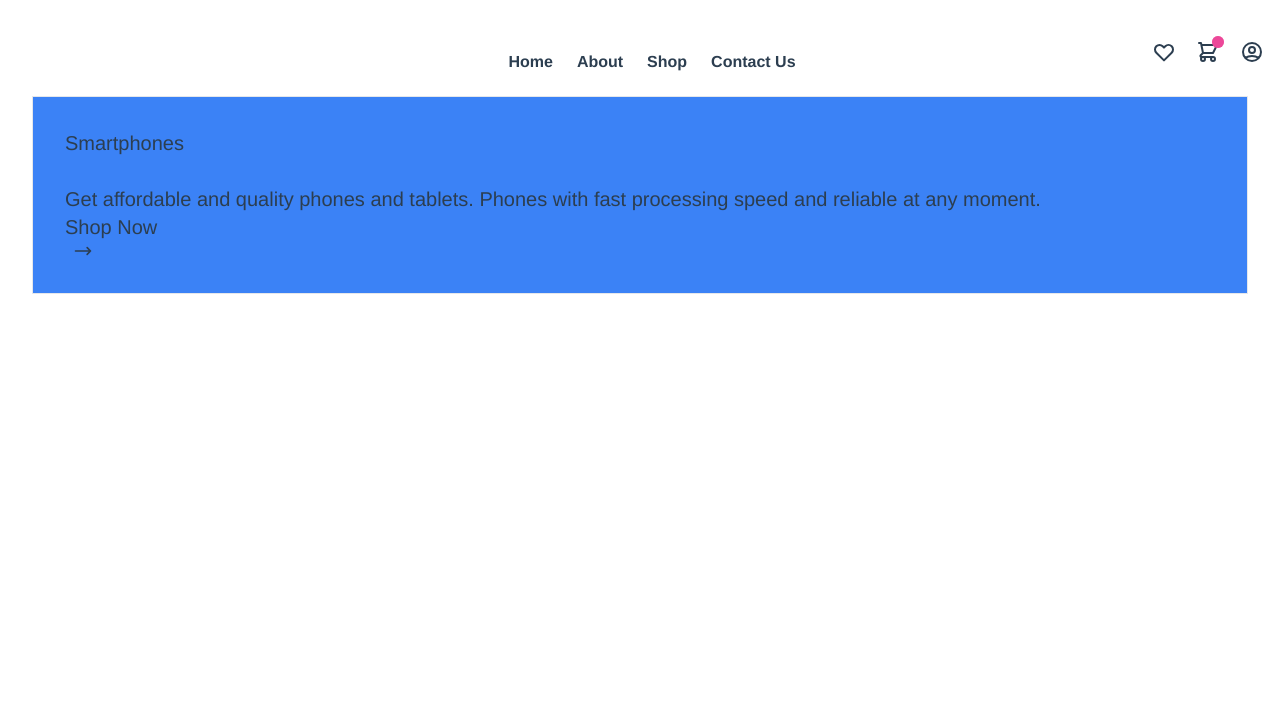
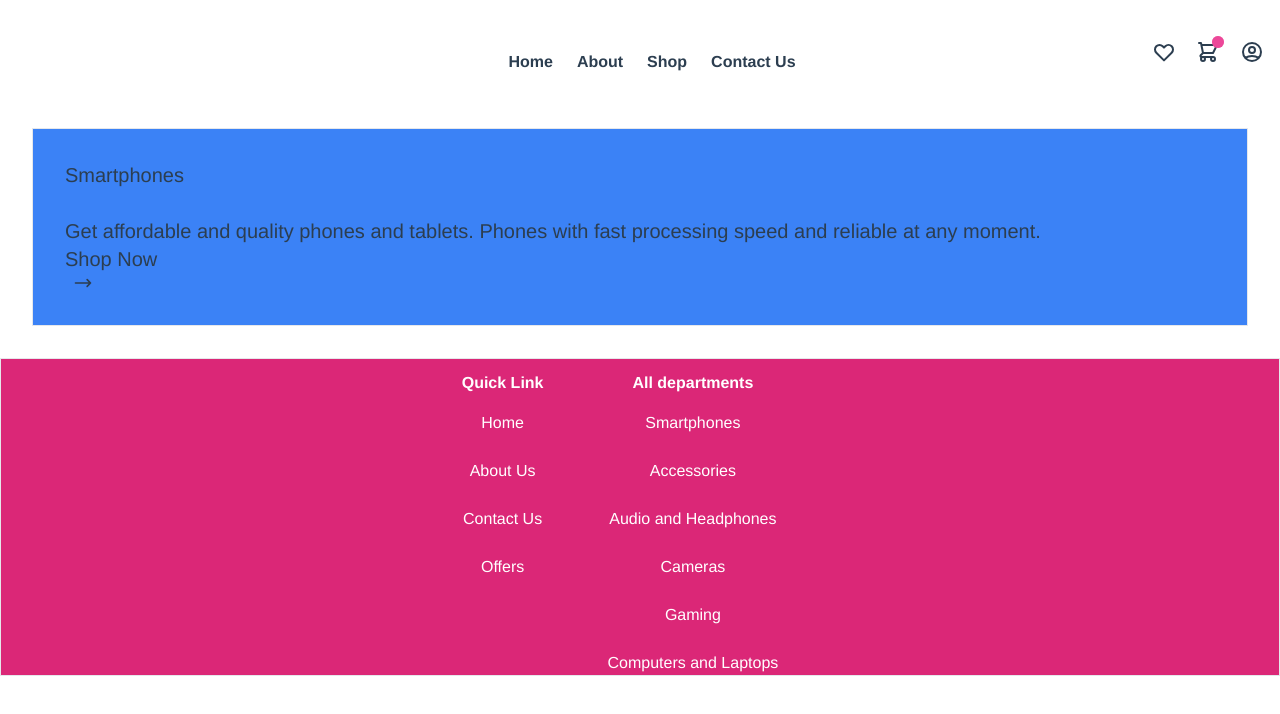
Before and after one commit to davidwagura/Gadget-Galaxy, a Vue app: page / in a window 1280 px wide. Shown: the top 714 px of the page. Built offline with nearby package versions, Linux system fonts and the light colour scheme.

Commit message:
add footer

```diff
--- a/src/components/nav page/NavigationPage.vue
+++ b/src/components/nav page/NavigationPage.vue
@@ -1,7 +1,7 @@
 <template>
     <div>
         <div>
-        <!-- <img src="./assets/logo.png" /> -->
+        <!-- <img src="/assets/camera.jpg" /> -->
         </div>
        <nav class="-mt-10">
             <router-link class="pl-6" to="/home">Home</router-link>
@@ -47,10 +47,11 @@
             </router-link>
         </div>
     </div>
-    <div>
+    <div class="mt-16">
         <div class="border bg-blue-500 text-xl p-8 text-left m-8">
             <h2>Smartphones</h2><br>
             <p>Get affordable and quality phones and tablets. Phones with fast processing speed and reliable at any moment.</p>
+            <button>
                 <router-link to="/smartphones">
                     <span>Shop Now
                         <svg class="h-5 w-5 mx-2" fill="none" stroke-linecap="round" stroke-linejoin="round" stroke-width="2" viewBox="0 0 24 24" stroke="currentColor">
@@ -58,11 +59,29 @@
                         </svg>
                     </span>
                 </router-link>
+            </button>
         </div>
     </div>
-    <div>
-        <footer>
-
+    <div class="border bg-pink-600 text-white  flex-col flex">
+    <footer class="grid">
+        <div class="flex justify-center">
+            <div class="flex flex-col mt-3">
+                <h1 class="font-bold mb-4">Quick Link</h1>
+                <router-link to="/home">Home</router-link><br>
+                <router-link to="/about-us">About Us</router-link><br>
+                <router-link to="/contact-us">Contact Us</router-link><br>
+                <router-link to="/offers">Offers</router-link>
+            </div>
+            <div class="flex flex-col ml-16 pr-10">
+                <h1 class="font-bold mb-4 mt-3">All departments</h1>
+                <router-link to="/smartphones">Smartphones</router-link><br>
+                <router-link to="/accessories">Accessories</router-link><br>
+                <router-link to="/audio-headphones">Audio and Headphones</router-link><br>
+                <router-link to="/cameras">Cameras</router-link><br>
+                <router-link to="/gaming">Gaming</router-link><br>
+                <router-link to="/computer-laptops">Computers and Laptops</router-link>
+            </div>
+        </div>
     </footer>
 </div>
 </template>
```
Also changed, not shown: src/assets/camera.jpg (added), 1 other file (tests, documents, lock files or other folders). Lines whose indentation alone changed are shown as unchanged.
